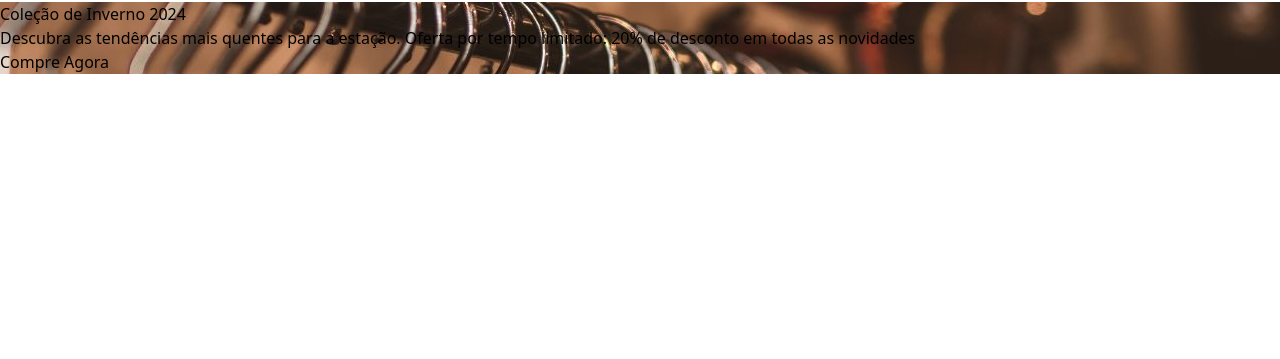
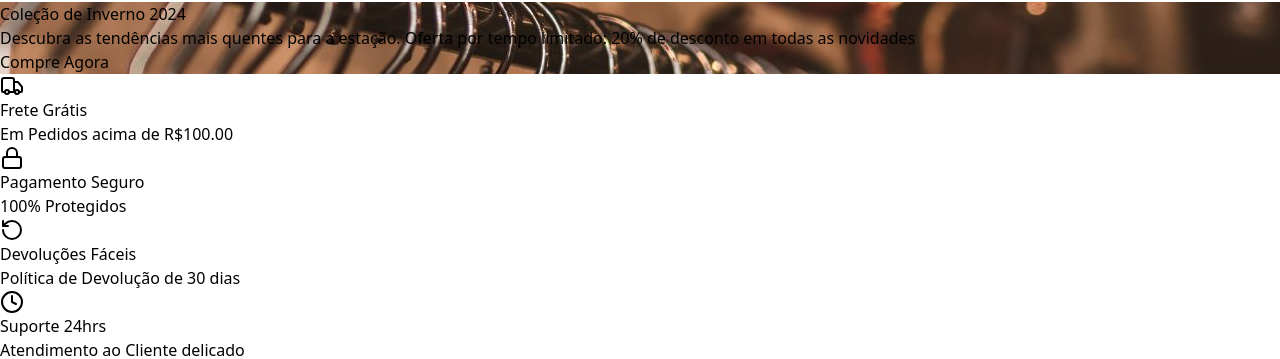
Before and after one commit to AndressaSales/web-shop, a React (Vite) app: page / in a window 1280 px wide. Shown: the part 2979-3338 px from the top of the page. Before the commit the page ends 3053 px from the top, so only its background shows below. Built offline with nearby package versions, Linux system fonts and the light colour scheme.

Commit message:
adicionando e finalizando o features

```diff
--- a/package.json
+++ b/package.json
@@ -10,6 +10,7 @@
     "preview": "vite preview"
   },
   "dependencies": {
+    "lucide-react": "^0.469.0",
     "react": "^18.3.1",
     "react-dom": "^18.3.1",
     "react-icons": "^5.4.0",
--- /dev/null
+++ b/src/Components/Features.tsx
@@ -0,0 +1,51 @@
+import { Truck, Lock, RotateCcw, Clock } from "lucide-react"
+
+export default function Features(){
+
+    const carcacteristicas = [
+        {
+            id: 1,
+            icon: Truck,
+            text: 'Frete Grátis',
+            subText: 'Em Pedidos acima de R$100.00'
+        },
+        {
+            id: 2,
+            icon: Lock,
+            text: 'Pagamento Seguro',
+            subText: '100% Protegidos'
+        },
+        {
+            id: 3,
+            icon: RotateCcw,
+            text: 'Devoluções Fáceis',
+            subText: 'Política de Devolução de 30 dias'
+        },
+        {
+            id: 4,
+            icon: Clock,
+            text: 'Suporte 24hrs',
+            subText: 'Atendimento ao Cliente delicado'
+        }
+    ]
+
+    return(
+        <div className="bg-gray-100 py-8 px-4 sm:px-6 lg:px-8">
+            <div className="max-w-7xl mx-auto">
+                <div className="grid grid-cols-1 gap-y-8 sm:grid-cols-2 lg:grid-cols-4 lg:gap-x-8 ">
+                    {
+                        carcacteristicas.map((c) => {
+                            return <div key={c.id} className="flex items-center justify-center text-center sm:text-left">
+                                <c.icon className="flex-shrink-0 h-10 w-10 text-gray-600"  aria-hidden="true" />
+                                <div className="ml-4">
+                                    <p className="text-base font-medium text-gray-900">{c.text}</p>
+                                    <p className="mt-1 text-sm text-gray-500">{c.subText}</p>
+                                </div>
+                            </div>
+                        })
+                    }
+                </div>
+            </div>
+        </div>
+    )
+}
--- a/src/Pages/Home.tsx
+++ b/src/Pages/Home.tsx
@@ -1,3 +1,4 @@
+import Features from "../Components/Features";
 import MultBanner from "../Components/MultBanner";
 import OneBanner from "../Components/OneBanner";
 import PartBanner from "../Components/PartBanner";
@@ -8,6 +9,7 @@
             <PartBanner />
             <MultBanner />
             <OneBanner />
+            <Features />
         </>
     )
 }
```
Also changed, not shown: 1 other file (tests, documents, lock files or other folders).
